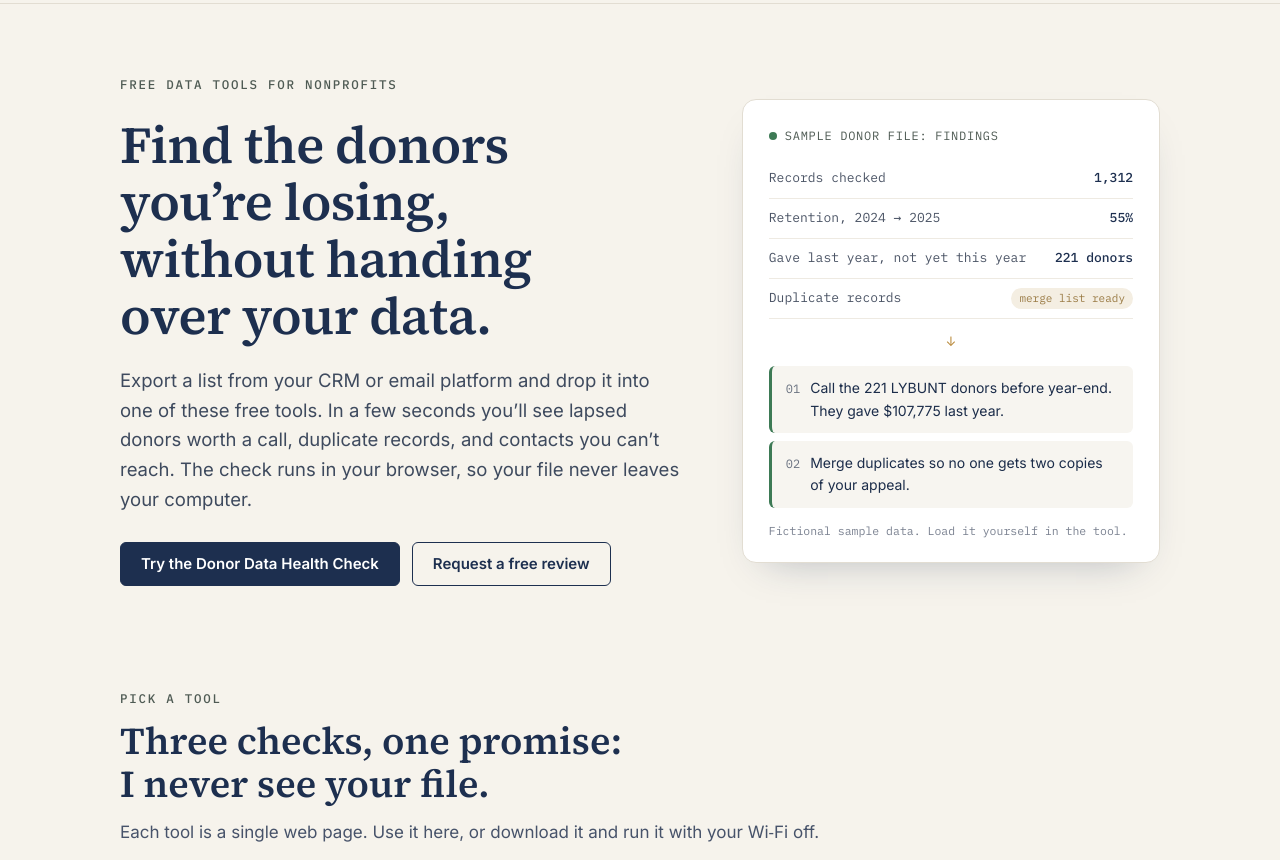
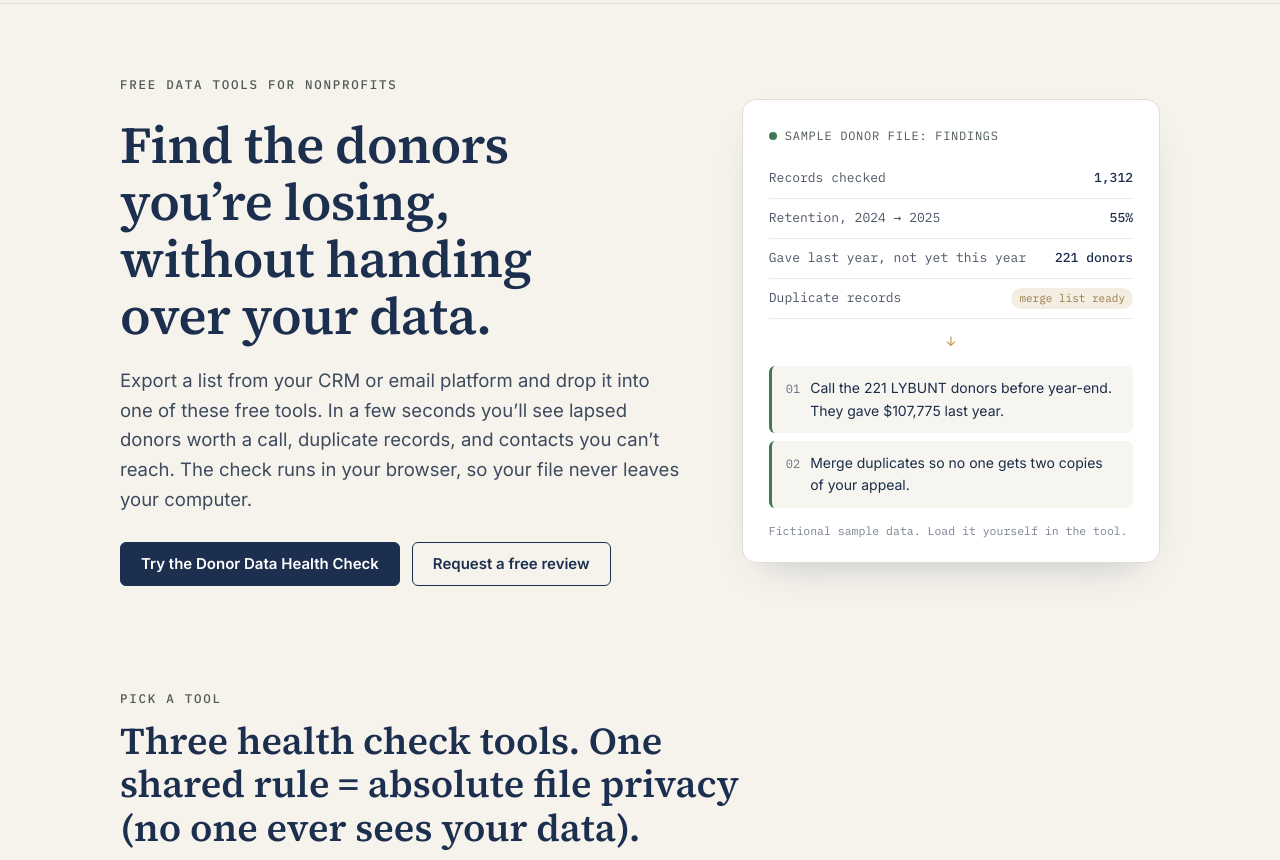
Before and after one commit to philanthrodata/philanthrodata.github.io, a plain HTML site: page tools/index.html in a window 1280 px wide. Shown: the part 77-937 px from the top of the page. Drawn offline with Linux system fonts and the light colour scheme.

Commit message:
Free tools page: new section heading (#10)
Claude-Session: https://claude.ai/code/session_01Qss1vd7aakPApFWZ1AuuNZ

Co-authored-by: Claude <noreply@anthropic.com>

```diff
--- a/tools/index.html
+++ b/tools/index.html
@@ -206,7 +206,7 @@ footer .wrap{display:flex;justify-content:space-between;gap:16px;flex-wrap:wrap}
   <div class="wrap">
     <div class="sec-head">
       <div class="eyebrow">Pick a tool</div>
-      <h2>Three checks, one promise: I never see your file.</h2>
+      <h2>Three health check tools. One shared rule = absolute file privacy (no one ever sees your data).</h2>
       <p>Each tool is a single web page. Use it here, or download it and run it with your Wi‑Fi off.</p>
     </div>
     <div class="tools">
```
